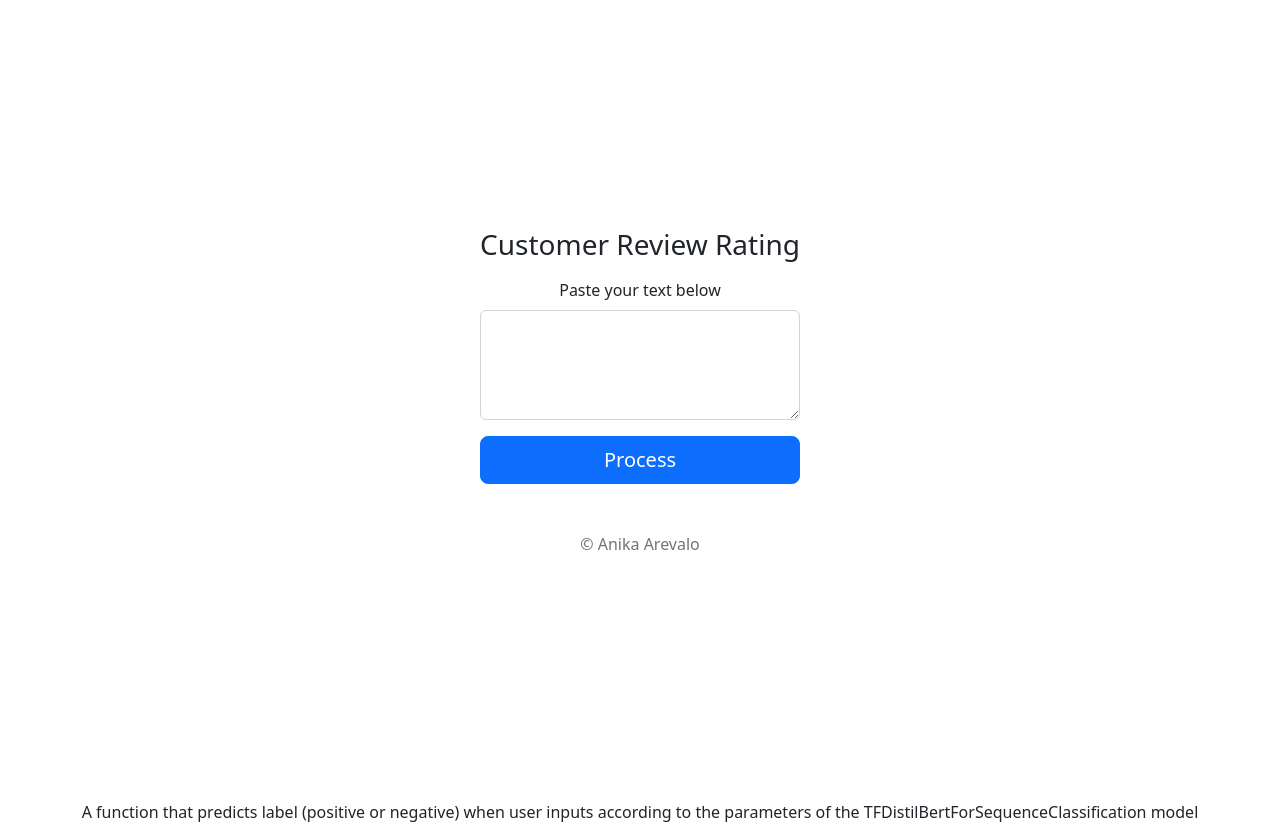
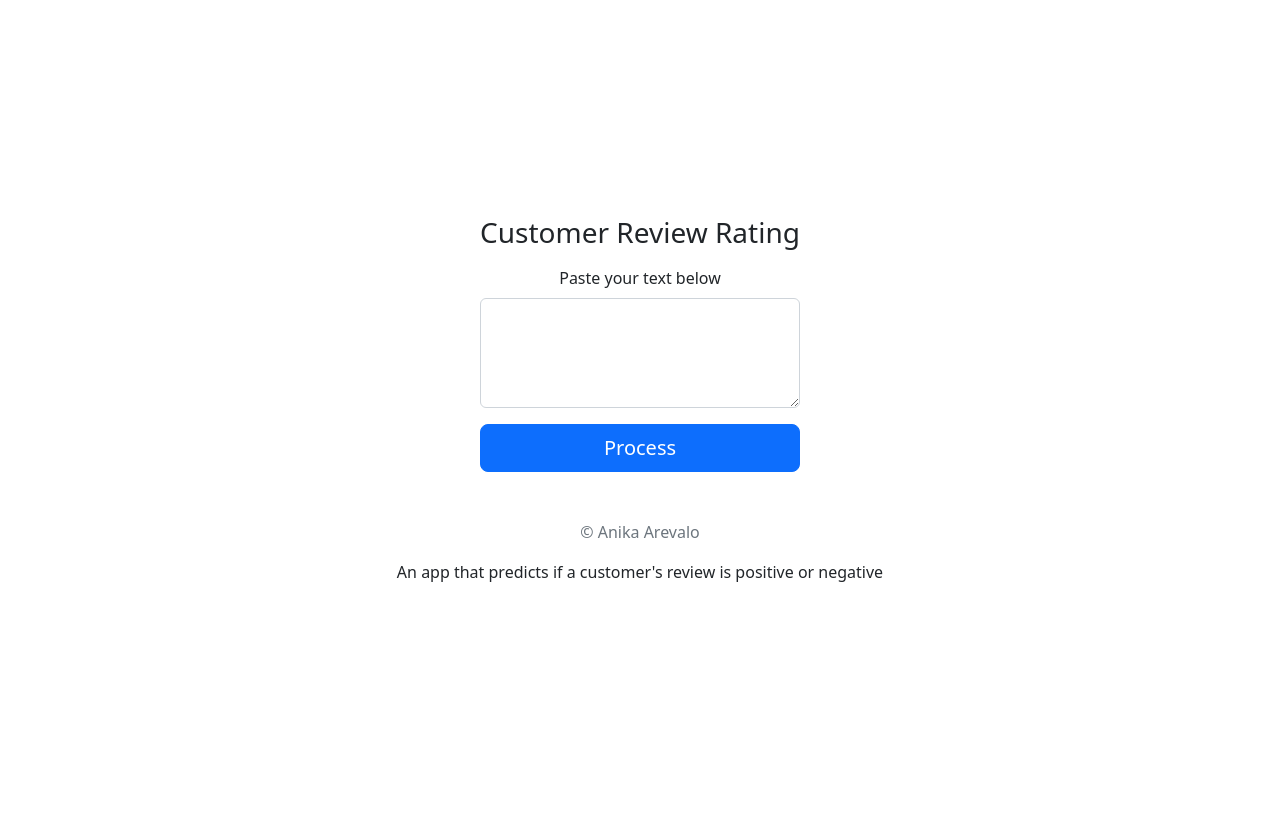
Before and after one commit to anikaarevalo/final_project_challenge, a Flask app: page /predict in a window 1280 px wide. After the commit the page ends 582 px from the top, so only its background shows below. Run offline with Flask 2, Linux system fonts and the light colour scheme.

Commit message:
'modified predict, reqs, and index html files'

```diff
--- a/predictfile.py
+++ b/predictfile.py
@@ -16,7 +16,7 @@ def predict_label(client_review):
     # Initializing a tokenizer
     tokenizer = DistilBertTokenizerFast.from_pretrained('distilbert-base-uncased-finetuned-sst-2-english')
     # Loading the saved re-trained, pre-trained DistilBert NLP model
-    loaded_model = TFDistilBertForSequenceClassification.from_pretrained('drive/MyDrive/tdb_sentiment')
+    loaded_model = TFDistilBertForSequenceClassification.from_pretrained('./tdb_sentiment')
 
     # Predicting on unseen/new data
     predict_input = tokenizer.encode(client_review,
--- a/templates/index.html
+++ b/templates/index.html
@@ -52,9 +52,8 @@
           </form>
         </div>
     </main>
-
+An app that predicts if a customer's review is positive or negative
 
   </div>
   </body>
 </html>
- A function that predicts label (positive or negative) when user inputs according to the parameters of the TFDistilBertForSequenceClassification model
```
Also changed, not shown: requirements.txt (+3 -104 lines).
